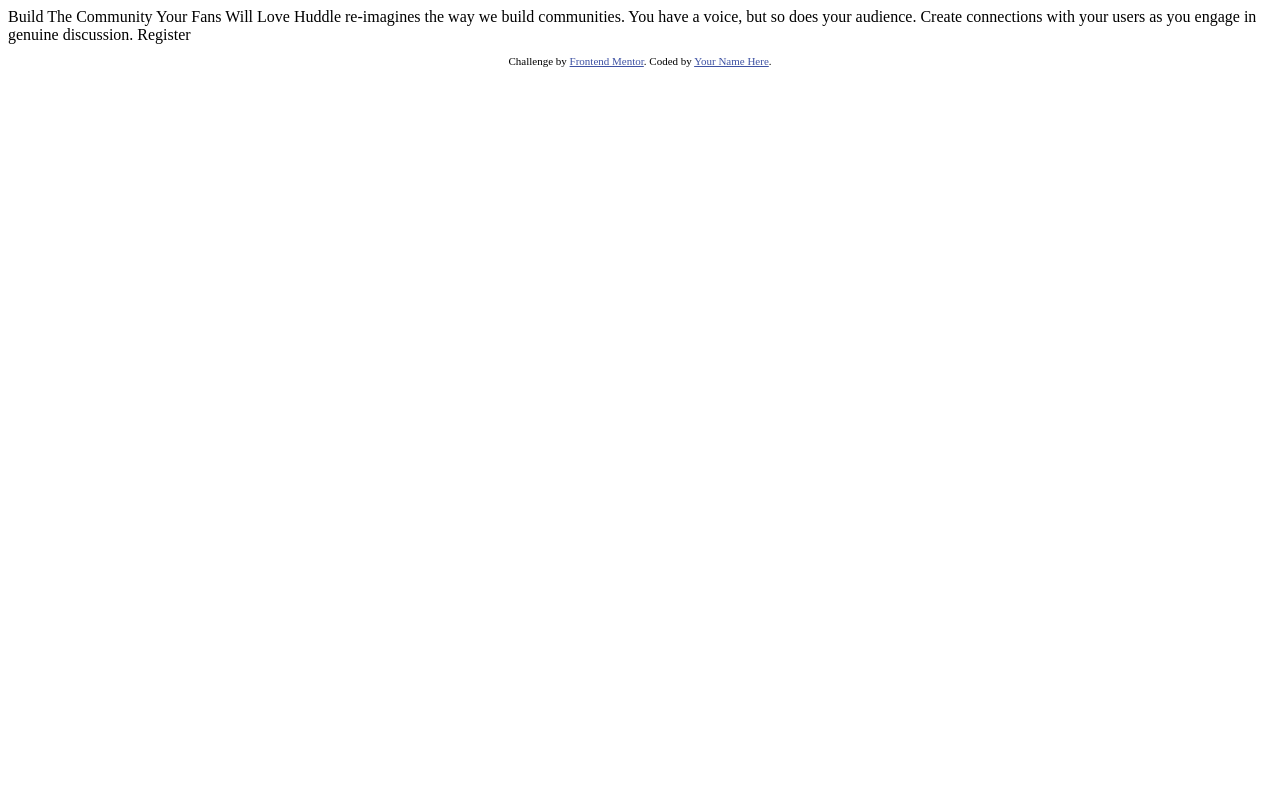
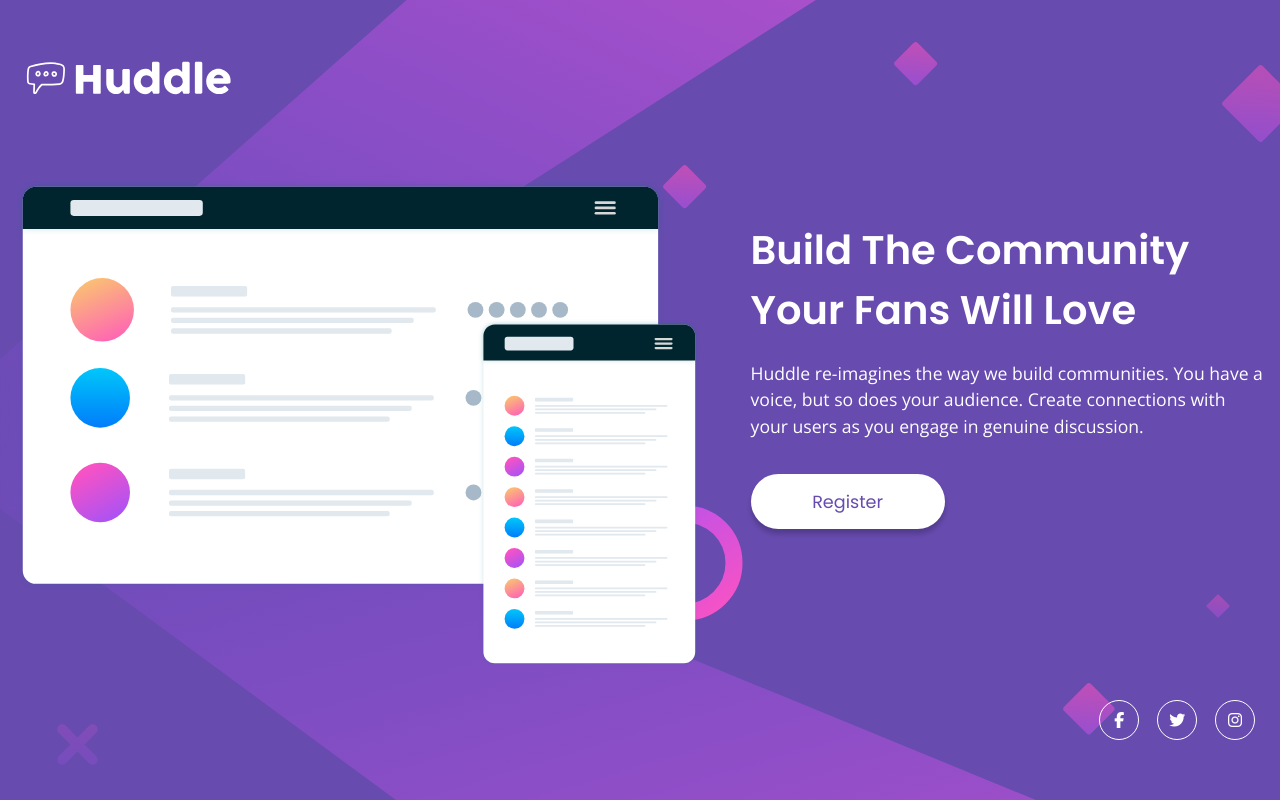
Before and after one commit to FlorianJourde/Frontend-Mentor-13-Huddle-landing-page-with-a-single-introductory-section, a plain HTML site: page index.html in a window 1280 px wide. Drawn offline with nearby package versions, Linux system fonts and the light colour scheme.

Commit message:
Submitting solution

```diff
--- a/index.html
+++ b/index.html
@@ -2,32 +2,30 @@
 <html lang="en">
 <head>
   <meta charset="UTF-8">
-  <meta name="viewport" content="width=device-width, initial-scale=1.0"> <!-- displays site properly based on user's device -->
-
+  <meta name="viewport" content="width=device-width, initial-scale=1.0">
   <link rel="icon" type="image/png" sizes="32x32" href="./images/favicon-32x32.png">
-
+  <link href="https://fonts.googleapis.com/css2?family=Karla:wght@400;700&family=Open+Sans&family=Poppins:wght@400;600&display=swap" rel="stylesheet">
+  <link rel="stylesheet" href="style.css">
+  <script src="https://kit.fontawesome.com/3297382b62.js" crossorigin="anonymous"></script>
   <title>Frontend Mentor | Huddle landing page with single introductory section</title>
-
-  <!-- Feel free to remove these styles or customise in your own stylesheet 👍 -->
-  <style>
-    .attribution { font-size: 11px; text-align: center; }
-    .attribution a { color: hsl(228, 45%, 44%); }
-  </style>
 </head>
 <body>
-
-  Build The Community Your Fans Will Love
-
-  Huddle re-imagines the way we build communities. You have a voice, but so does your audience.
-  Create connections with your users as you engage in genuine discussion.
-
-  Register
-
-  <footer>
-    <p class="attribution">
-      Challenge by <a href="https://www.frontendmentor.io?ref=challenge" target="_blank">Frontend Mentor</a>.
-      Coded by <a href="#">Your Name Here</a>.
-    </p>
-  </footer>
+  <main>
+    <div class="logo"><img src="images/logo.svg" alt="" aria-hidden="true"></div>
+    <div class="wrapper">
+      <div class="illustration"><img src="images/illustration-mockups.svg" alt="" aria-hidden="true"></div>
+      <div class="content">
+        <h1>Build The Community Your Fans Will Love</h1>
+        <p>Huddle re-imagines the way we build communities. You have a voice, but so does your audience.
+          Create connections with your users as you engage in genuine discussion.</p>
+        <button>Register</button>
+      </div>
+    </div>
+    <div class="links">
+      <a href="https://www.facebook.com/" aria-label="Facebook icon"><i class="fa fa-facebook fa-lg" aria-hidden="true"></i></a>
+      <a href="https://twitter.com/" aria-label="Twitter icon"><i class="fa fa-twitter fa-lg" aria-hidden="true"></i></a>
+      <a href="https://www.instagram.com/" aria-label="Instagram icon"><i class="fa fa-instagram fa-lg" aria-hidden="true"></i></a>
+    </div>
+  </main>
 </body>
 </html>
--- /dev/null
+++ b/style.css
@@ -0,0 +1,175 @@
+:root {
+  --clr-violet: hsl(257, 40%, 49%);
+  --clr-soft-magenta: hsl(300, 69%, 71%);
+  --ff-primary: "Open Sans", sans-serif;
+  --ff-secondary: "Poppins", sans-serif;
+  --fs-body: 1.25rem;
+  --fs-h1: 2rem;
+  --br-primary: 0 5px 5px hsla(0, 0%, 0%, 0.2);
+}
+
+*, ::after, ::before {
+  box-sizing: border-box;
+  margin: 0;
+  padding: 0;
+}
+
+body {
+  font-family: var(--ff-primary);
+  display: flex;
+  justify-content: center;
+  align-items: center;
+  min-height: 100vh;
+  padding: 1rem;
+  background-image: url("images/bg-mobile.svg");
+  background-color: var(--clr-violet);
+  background-repeat: no-repeat;
+  background-position: center top;
+  background-size: 100%;
+  text-align: center;
+  color: white;
+  font-size: var(--fs-body);
+}
+
+main {
+  min-width: 300px;
+  max-width: 600px;
+}
+
+img {
+  max-width: 100%;
+}
+
+button {
+  border-radius: 5rem;
+  background-color: white;
+  color: var(--clr-violet);
+  box-shadow: var(--br-primary);
+  border: none;
+  padding: 0.8em 6em;
+  font-family: var(--ff-secondary);
+  font-size: 1rem;
+  cursor: pointer;
+  transition: 0.5s all ease;
+}
+
+button:hover {
+  background-color: var(--clr-soft-magenta);
+  color: white;
+}
+
+h1 {
+  font-family: var(--ff-secondary);
+  font-size: var(--fs-h1);
+}
+
+a {
+  text-decoration: none;
+  color: white;
+}
+
+.logo {
+  width: 160px;
+  margin-bottom: 4em;
+}
+
+.illustration {
+  margin-bottom: 4em;
+}
+
+.content p {
+  margin-bottom: 2em;
+  line-height: 1.5em;
+}
+
+.content {
+  margin-bottom: 4em;
+}
+
+.links {
+  justify-content: center;
+  display: flex;
+}
+
+.links a {
+  border: 1px solid white;
+  font-size: 0.8rem;
+  justify-content: center;
+  display: flex;
+  align-items: center;
+  height: 35px;
+  width: 35px;
+  border-radius: 50%;
+  margin: 0.5em;
+  transition: 0.5s all ease;
+}
+
+.links a:hover {
+  color: var(--clr-soft-magenta);
+  border: 1px solid var(--clr-soft-magenta);
+}
+
+@media screen and (min-width: 1000px) {
+  :root {
+    --fs-h1: 2.5rem;
+    --fs-body: 1.1rem;
+  }
+
+  body {
+    text-align: left;
+    background-image: url("images/bg-desktop.svg");
+    background-size: cover;
+    background-position: center;
+  }
+
+  main {
+    max-width: 1300px;
+  }
+
+  .logo {
+    width: 220px;
+  }
+
+  .wrapper {
+    align-items: center;
+    display: grid;
+    grid-template-columns: 4fr 3fr;
+    grid-template-rows: 3fr;
+    gap: 0 50px;
+    grid-template-areas:
+      "first-box second-box";
+    margin-bottom: 1em;
+  }
+
+  .illustration {
+    margin-bottom: 0;
+  }
+
+  .content {
+    margin-bottom: 6em;
+  }
+
+  .content h1 {
+    margin-bottom: 0.5em;
+  }
+
+  .illustration img {
+    width: 100%;
+  }
+
+  button {
+    font-size: var(--fs-body);
+    padding : 0.8em 3.5em;
+  }
+
+  .links {
+    justify-content: right;
+  }
+
+
+  .links a {
+    height: 40px;
+    width: 40px;
+    margin: 0.7em;
+  }
+}
```
Also changed, not shown: design/render.png (added), 2 other files.
